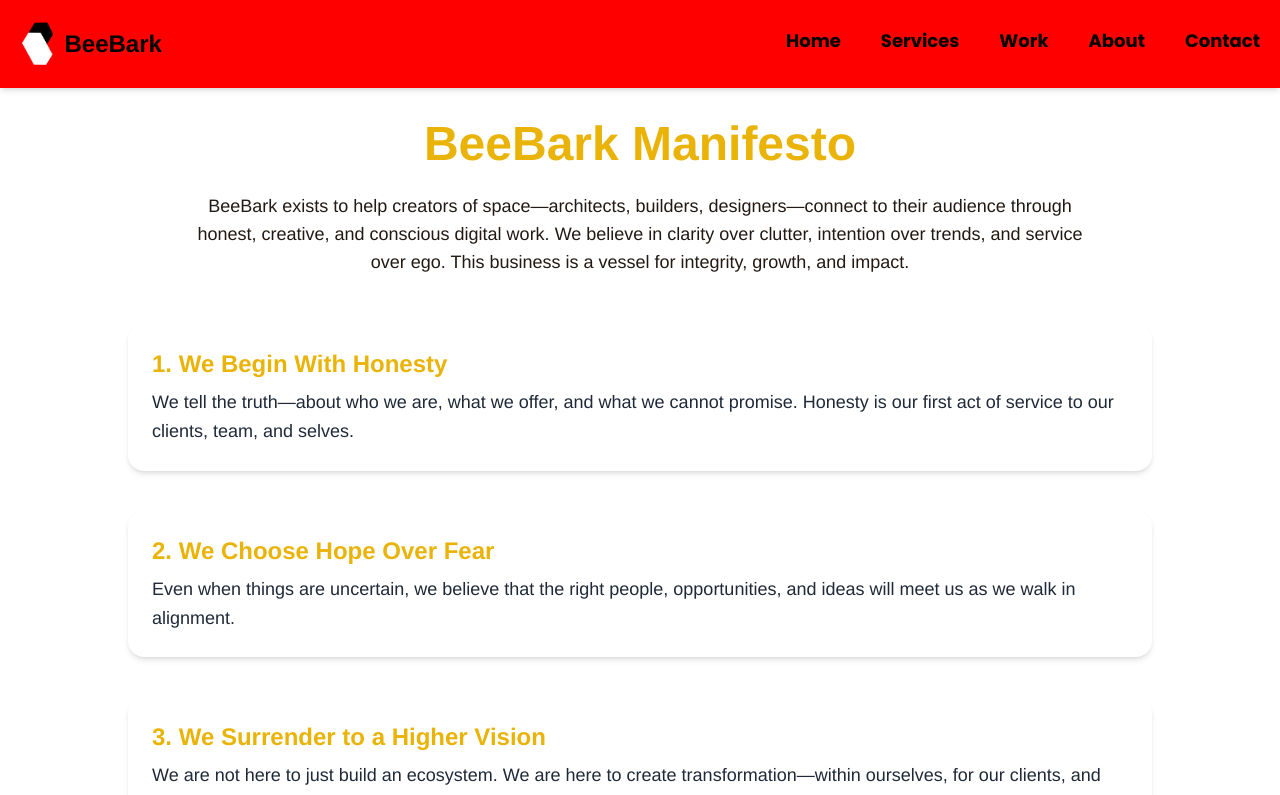
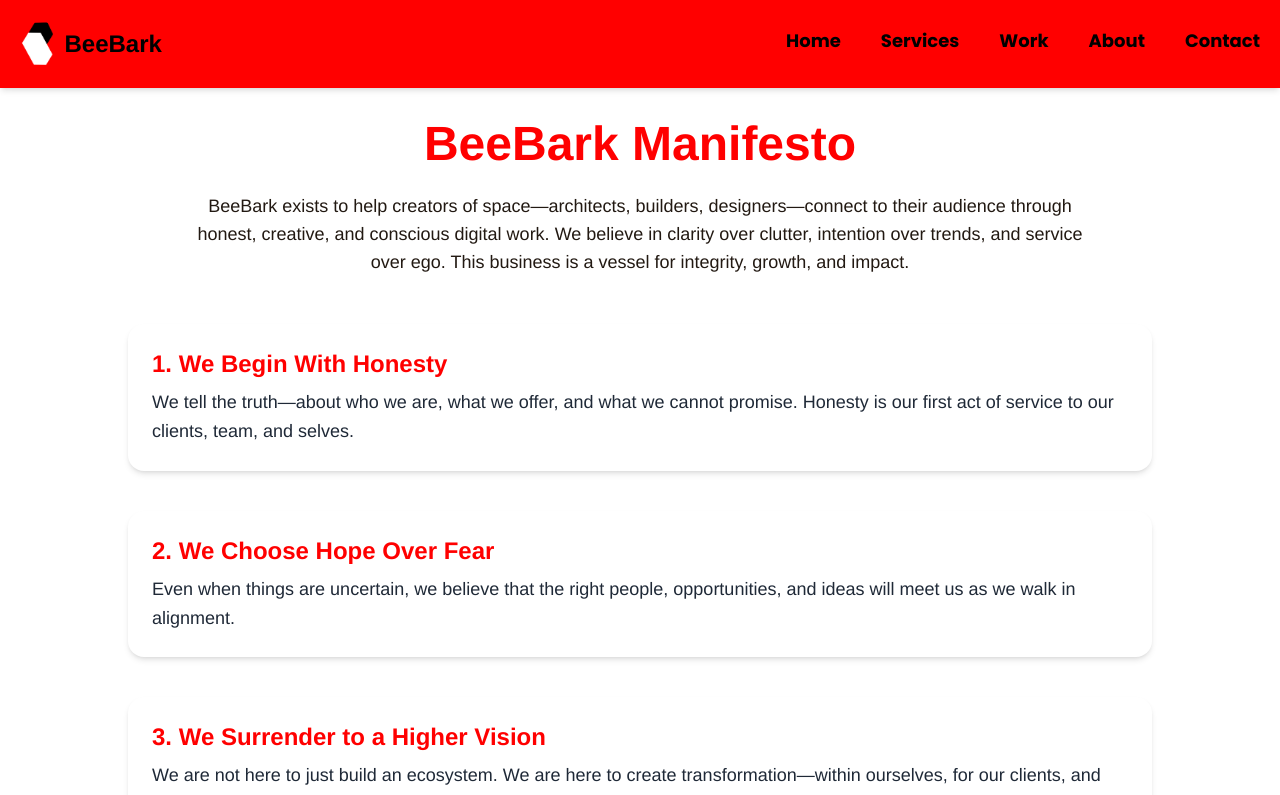
Before and after one commit to gaurank11/beebark, a React (Vite) app: page /manifesto in a window 1280 px wide. Shown: the top 795 px of the page. Built offline with nearby package versions, Linux system fonts and the light colour scheme; a small style sheet from the web is missing.

Commit message:
Update Manifesto.jsx

```diff
--- a/src/pages/Manifesto.jsx
+++ b/src/pages/Manifesto.jsx
@@ -68,7 +68,7 @@
     <>
     <div className="bg-white text-[#221912] min-h-screen px-6 py-10">
       <div className="max-w-5xl mx-auto">
-        <h1 className="text-5xl font-bold text-yellow-500 text-center mb-6 mt-10 pt-10">BeeBark Manifesto</h1>
+        <h1 className="text-5xl font-bold text-[#FF0000] text-center mb-6 mt-10 pt-10">BeeBark Manifesto</h1>
         <p className="text-lg text-[#221912]  text-center mb-12 max-w-3xl md:max-w-4xl mx-auto">
           BeeBark exists to help creators of space—architects, builders, designers—connect to their audience through honest, creative, and conscious digital work. We believe in clarity over clutter, intention over trends, and service over ego. This business is a vessel for integrity, growth, and impact.
         </p>
@@ -79,7 +79,7 @@
               key={index}
               className="bg-white p-6 rounded-2xl shadow-md hover:shadow-xl transition-shadow duration-300"
             >
-              <h2 className="text-2xl font-semibold text-yellow-500 mb-2">
+              <h2 className="text-2xl font-semibold text-[#FF0000] mb-2">
                 {index + 1}. {point.title}
               </h2>
               <p className="text-gray-800 text-lg leading-relaxed">
```
